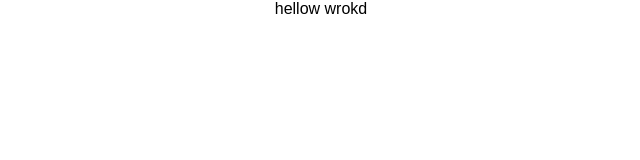
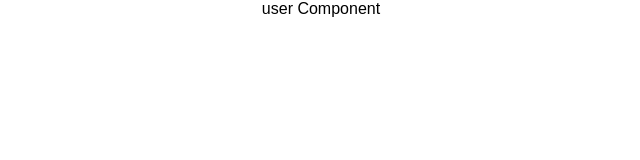
Before and after one commit to tara-fenton/seca-project3, a React (Create React App) app in the folder frontend/: page / in a window 1280 px wide. Shown: the top 160 px of the page, without its empty margins (319-959 px from the left). Built offline with nearby package versions, Linux system fonts and the light colour scheme; the HTML template or start-up script is replaced by a standard one.

Commit message:
create user component

```diff
--- a/frontend/src/App.js
+++ b/frontend/src/App.js
@@ -1,11 +1,12 @@
 import React, { Component } from 'react';
 import './App.css';
+import UserComponent from './components/UserComponent'
 
 class App extends Component {
   render() {
     return (
       <div className="App">
-hellow wrokd
+        <UserComponent />
       </div>
     );
   }
--- /dev/null
+++ b/frontend/src/components/UserComponent/index.js
@@ -0,0 +1,13 @@
+import React, { Component } from 'react';
+
+class UserComponent extends Component {
+  render() {
+    return (
+      <div>
+        user Component
+      </div>
+    );
+  }
+}
+
+export default UserComponent;
```
